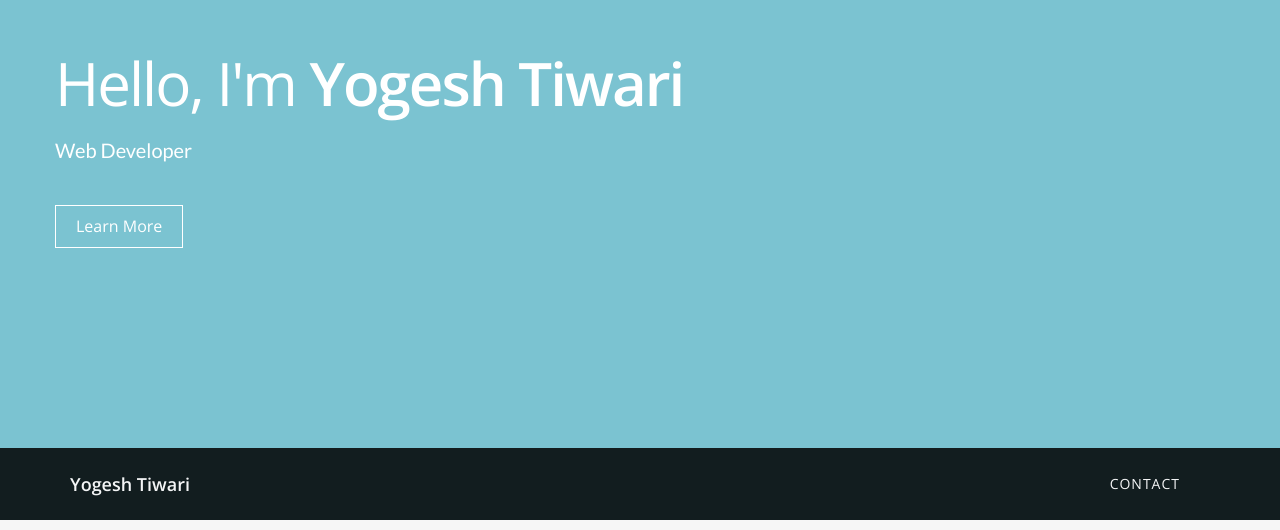
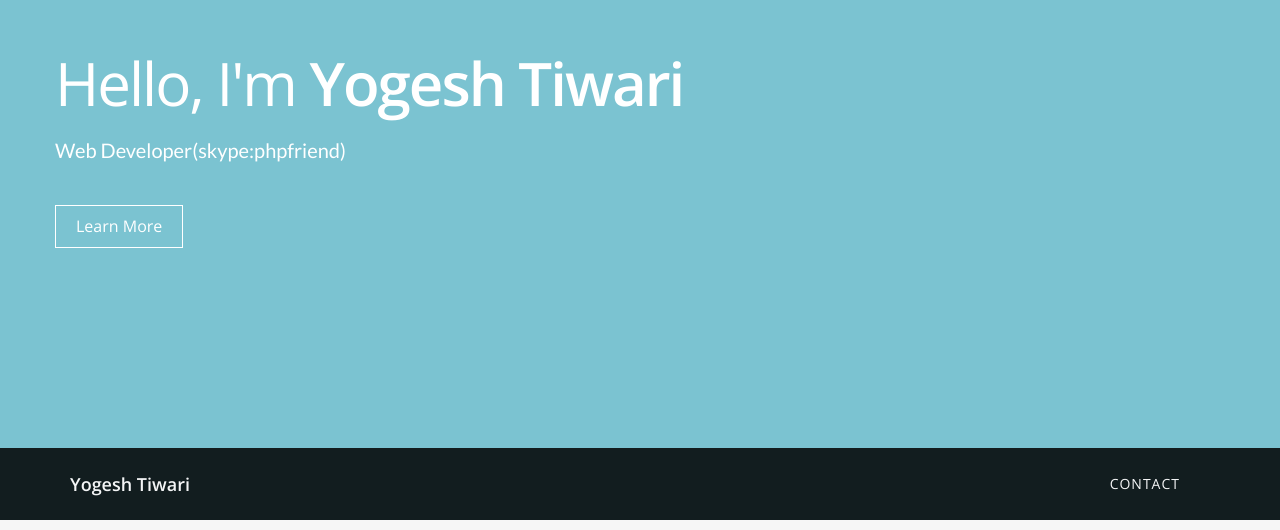
Before and after one commit to phpfriend/codeparidhi, a plain HTML site: page index.html in a window 1280 px wide. Shown: the part 270-800 px from the top of the page. Drawn offline with nearby package versions, Linux system fonts and the light colour scheme.

Commit message:
updated code

```diff
--- a/index.html
+++ b/index.html
@@ -42,7 +42,7 @@
       <div class="row">
         <div class="intro-text">
           <h1>Hello, I'm <span class="name">Yogesh Tiwari</span></h1>
-          <p>Web Developer</p>
+          <p>Web Developer(skype:phpfriend)</p>
           <a href="#about" class="btn btn-default btn-lg page-scroll">Learn More</a> </div>
       </div>
     </div>
```
